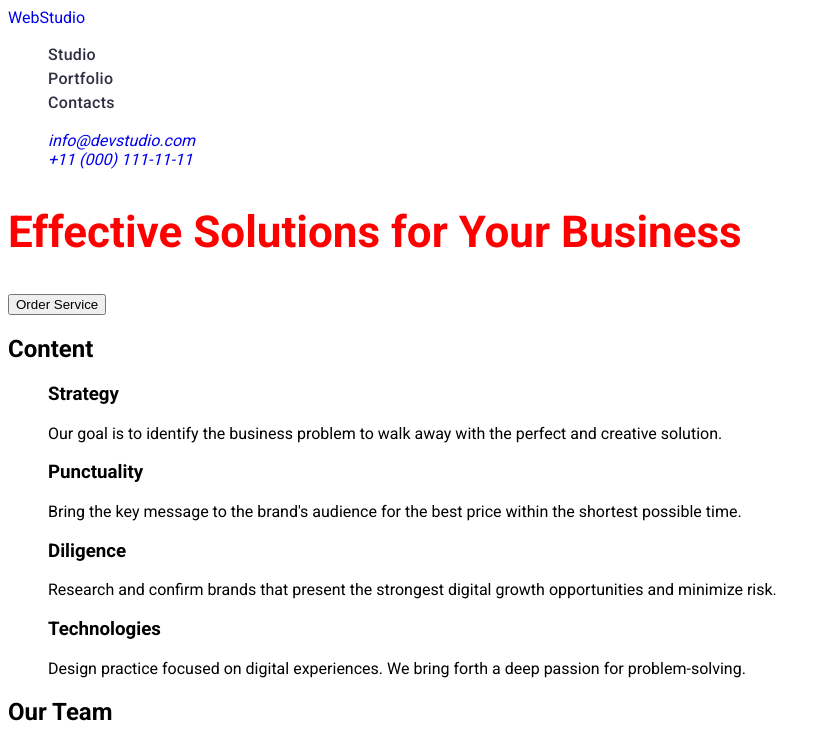
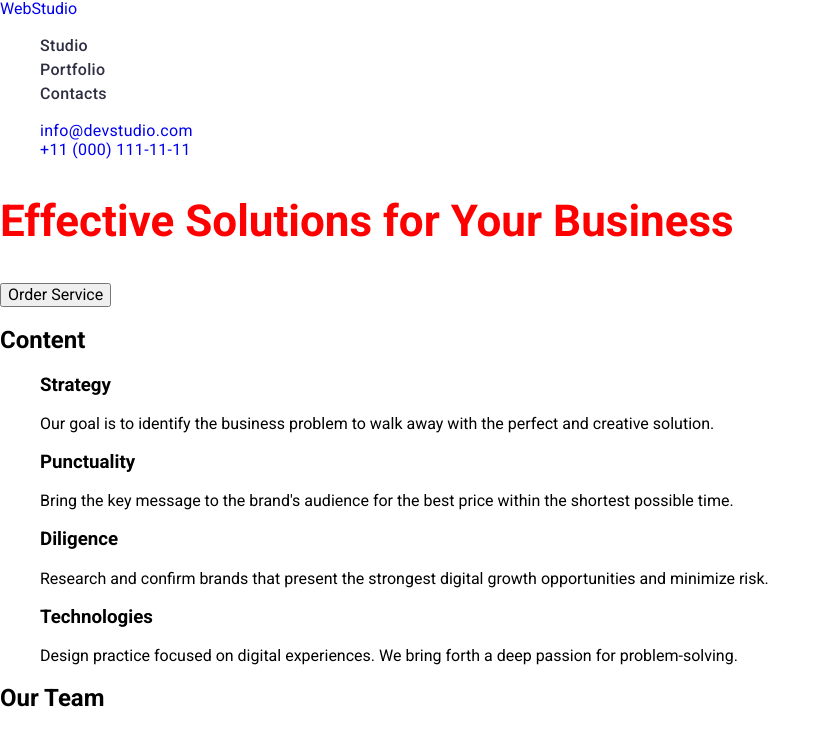
Before and after one commit to RomanMkrtumov/goit-markup-hw-0-1, a plain HTML site: page index.html in a window 1280 px wide. Shown: the top 730 px of the page, without its empty margins (0-839 px from the left). Drawn offline with nearby package versions, Linux system fonts and the light colour scheme.

Commit message:
Update index.html

```diff
--- a/index.html
+++ b/index.html
@@ -10,6 +10,9 @@
   <link rel="preconnect" href="https://fonts.gstatic.com" crossorigin>
   <link href="https://fonts.googleapis.com/css2?family=Raleway:wght@700&family=Roboto:wght@400;500;700&display=swap"
     rel="stylesheet">
+  <link rel="stylesheet" href="https://cdnjs.cloudflare.com/ajax/libs/modern-normalize/2.0.0/modern-normalize.min.css"
+    integrity="sha512-4xo8blKMVCiXpTaLzQSLSw3KFOVPWhm/TRtuPVc4WG6kUgjH6J03IBuG7JZPkcWMxJ5huwaBpOpnwYElP/m6wg=="
+    crossorigin="anonymous" referrerpolicy="no-referrer" />
   <link rel="stylesheet" href="./css/styles.css">
 </head>
 
@@ -32,8 +35,8 @@
     </nav>
     <address>
       <ul>
-        <li> <a href="mailto:info@devstudio.com">info@devstudio.com</a></li>
-        <li><a href="tel:+110001111111">+11 (000) 111-11-11</a></li>
+        <li class="header-menu-link-new "> <a href="mailto:info@devstudio.com">info@devstudio.com</a></li>
+        <li class="header-menu-link-new "><a href="tel:+110001111111">+11 (000) 111-11-11</a></li>
 
       </ul>
     </address>
```
